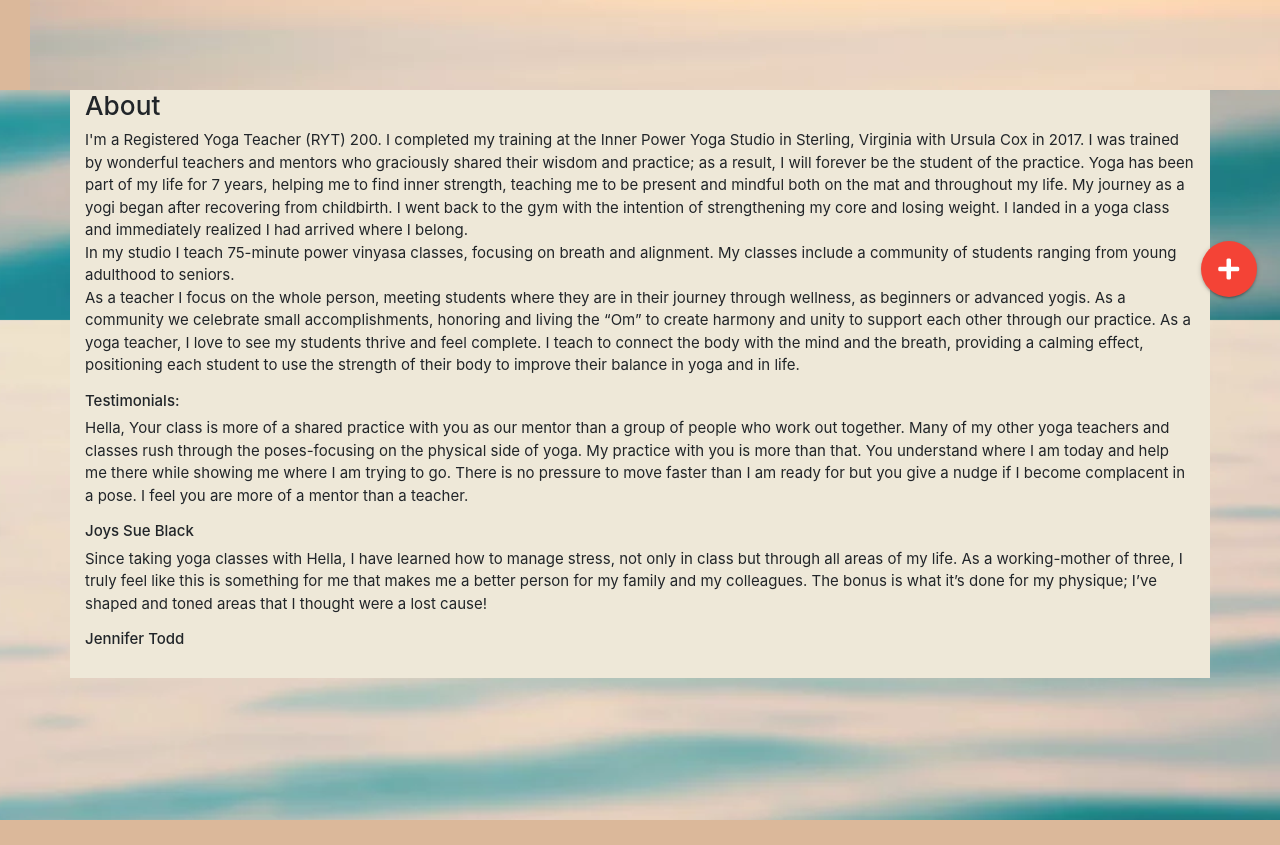
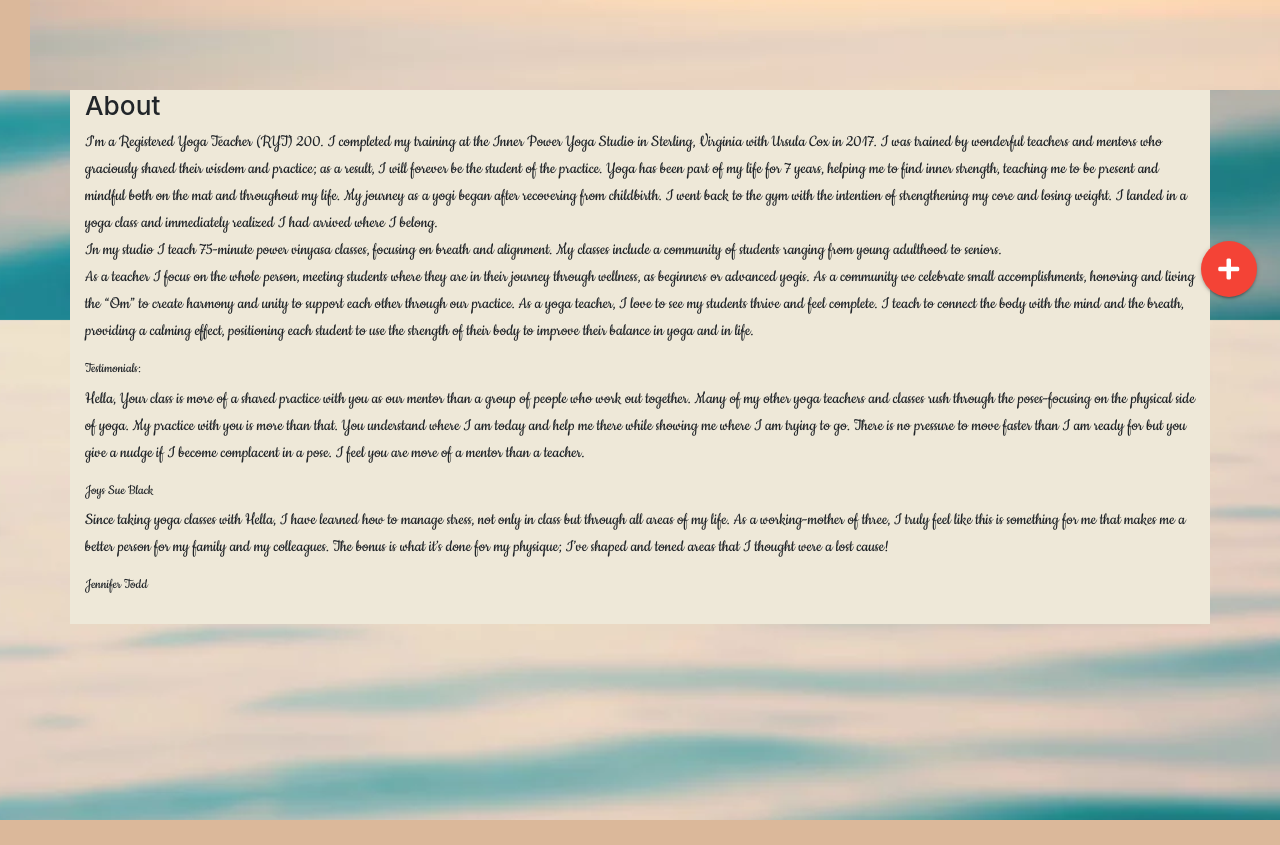
Before and after one commit to mbtodd/terra-natural-wellness, a React (Create React App) app in the folder client_src/: page /hella in a window 1280 px wide. Shown: the part 480-1325 px from the top of the page. Built offline with nearby package versions, Linux system fonts and the light colour scheme; the HTML template or start-up script is replaced by a standard one.

Commit message:
css update

```diff
--- a/client_src/package.json
+++ b/client_src/package.json
@@ -7,7 +7,7 @@
 		"axios": "^0.18.0",
 		"bootstrap": "^4.3.1",
 		"react": "^16.8.6",
-		"react-bootstrap": "^1.0.0-beta.6",
+		"react-bootstrap": "^1.0.0-beta.8",
 		"react-dom": "^16.8.6",
 		"react-router": "^5.0.0",
 		"react-router-dom": "^5.0.0",
--- a/client_src/public/index.html
+++ b/client_src/public/index.html
@@ -40,6 +40,11 @@
   <!-- <link rel="stylesheet" href="https://fonts.googleapis.com/css?family=Roboto:300,400,500"> -->
   <link rel="stylesheet" type="text/css"
     href="https://fonts.googleapis.com/css?family=Roboto:300,400,500,700|Roboto+Slab:400,700|Material+Icons" />
+
+    <!-- Font Cookie cursive -->
+    <link href="https://fonts.googleapis.com/css?family=Cookie" rel="stylesheet">
+    <link href="https://fonts.googleapis.com/css?family=Raleway" rel="stylesheet">
+
 
     <!-- React Bootstrap -->
 
--- a/client_src/src/App.css
+++ b/client_src/src/App.css
@@ -38,7 +38,7 @@
 .about-text {
 	background-color: rgb(210, 226, 136);
 	scroll-padding: 15em;
-	font-family: 'Trebuchet MS', 'Lucida Sans Unicode', 'Lucida Grande', 'Lucida Sans', Arial, sans-serif;
+	font-family: 'Cookie', cursive;
 	font-size: 14px;
 }
 
@@ -64,3 +64,8 @@
 	background-color: #dbb89a;
 	width: 100%;
 }
+
+.hella-text {
+	font-family: 'Cookie', cursive;
+	font-size: 18px;
+}
--- a/client_src/src/components/Hella.js
+++ b/client_src/src/components/Hella.js
@@ -6,24 +6,25 @@ class Hella extends Component {
 		return (
 			<div>
 				<h3>About</h3>
+				<div className="hella-text">
 					<p>
 						I'm a Registered Yoga Teacher (RYT) 200. I completed my training at the Inner Power Yoga Studio in Sterling,
-					Virginia with Ursula Cox in 2017. I was trained by wonderful teachers and mentors who graciously shared their
-					wisdom and practice; as a result, I will forever be the student of the practice. Yoga has been part of my life
-					for 7 years, helping me to find inner strength, teaching me to be present and mindful both on the mat and
-					throughout my life. My journey as a yogi began after recovering from childbirth. I went back to the gym with
-					the intention of strengthening my core and losing weight. I landed in a yoga class and immediately realized I
-					had arrived where I belong.
+						Virginia with Ursula Cox in 2017. I was trained by wonderful teachers and mentors who graciously shared
+						their wisdom and practice; as a result, I will forever be the student of the practice. Yoga has been part of
+						my life for 7 years, helping me to find inner strength, teaching me to be present and mindful both on the
+						mat and throughout my life. My journey as a yogi began after recovering from childbirth. I went back to the
+						gym with the intention of strengthening my core and losing weight. I landed in a yoga class and immediately
+						realized I had arrived where I belong.
 						<br />
 						In my studio I teach 75-minute power vinyasa classes, focusing on breath and alignment. My classes include a
 						community of students ranging from young adulthood to seniors.
 						<br />
 						As a teacher I focus on the whole person, meeting students where they are in their journey through wellness,
 						as beginners or advanced yogis. As a community we celebrate small accomplishments, honoring and living the
-					“Om” to create harmony and unity to support each other through our practice. As a yoga teacher, I love to see
-					my students thrive and feel complete. I teach to connect the body with the mind and the breath, providing a
-					calming effect, positioning each student to use the strength of their body to improve their balance in yoga
-					and in life.
+						“Om” to create harmony and unity to support each other through our practice. As a yoga teacher, I love to
+						see my students thrive and feel complete. I teach to connect the body with the mind and the breath,
+						providing a calming effect, positioning each student to use the strength of their body to improve their
+						balance in yoga and in life.
 					</p>
 
 					<h6>Testimonials:</h6>
@@ -31,9 +32,9 @@ class Hella extends Component {
 					<p>
 						Hella, Your class is more of a shared practice with you as our mentor than a group of people who work out
 						together. Many of my other yoga teachers and classes rush through the poses-focusing on the physical side of
-					yoga. My practice with you is more than that. You understand where I am today and help me there while showing
-					me where I am trying to go. There is no pressure to move faster than I am ready for but you give a nudge if I
-					become complacent in a pose. I feel you are more of a mentor than a teacher.
+						yoga. My practice with you is more than that. You understand where I am today and help me there while
+						showing me where I am trying to go. There is no pressure to move faster than I am ready for but you give a
+						nudge if I become complacent in a pose. I feel you are more of a mentor than a teacher.
 					</p>
 					<h6>Joys Sue Black</h6>
 					<p>
@@ -44,6 +45,7 @@ class Hella extends Component {
 					</p>
 
 					<h6>Jennifer Todd</h6>
+				</div>
 
 				<br />
 			</div>
```
Also changed, not shown: 1 other file (tests, documents, lock files or other folders). Lines whose indentation alone changed are shown as unchanged.
